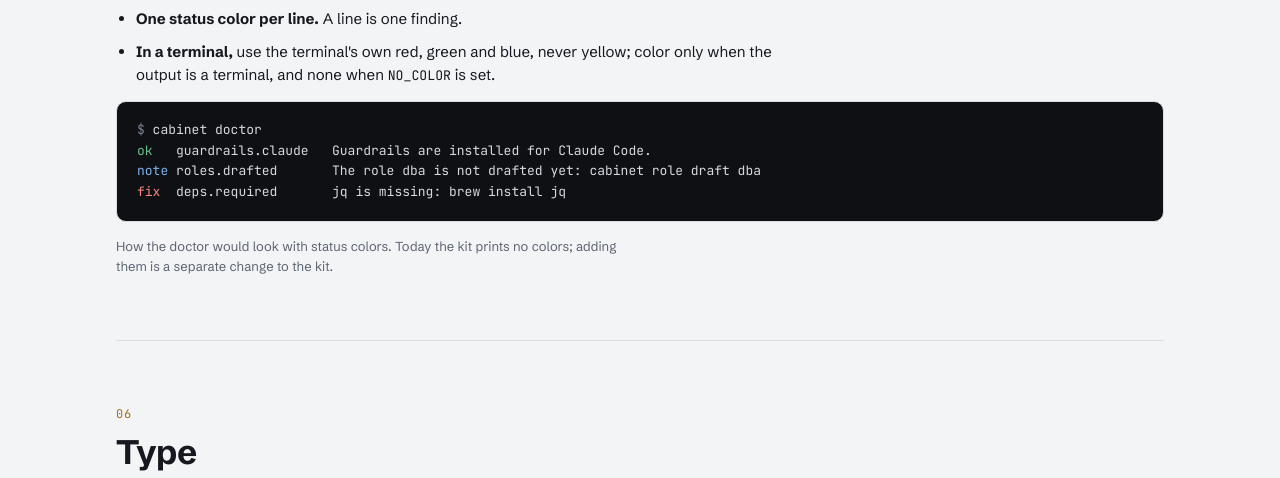
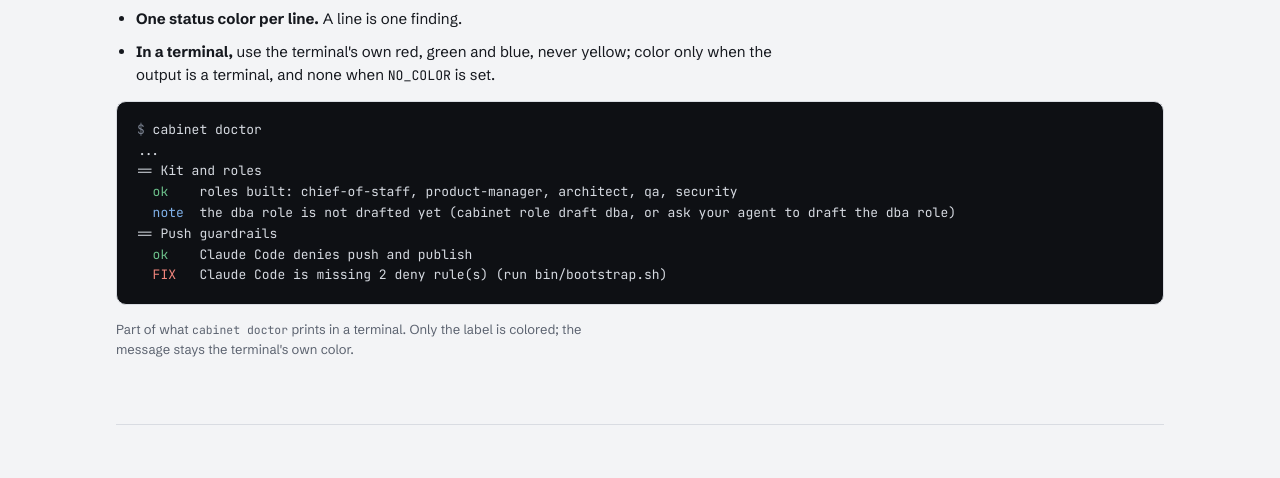
Before and after one commit to TarekRaafat/cabinet, a website: page brand/index.html in a window 1280 px wide. Shown: the part 5132-5610 px from the top of the page. Drawn offline with Linux system fonts and the light colour scheme.

Commit message:
cabinet doctor colors each result's label in a terminal: ok green, note blue, FIX red; none when piped or with NO_COLOR

```diff
--- a/brand/index.html
+++ b/brand/index.html
@@ -429,10 +429,14 @@ footer svg { width: 22px; height: 22px; color: var(--ink); }
           <li><b>In a terminal,</b> use the terminal's own red, green and blue, never yellow; color only when the output is a terminal, and none when <code>NO_COLOR</code> is set.</li>
         </ul>
         <div class="status-term"><pre><span class="dim">$</span> cabinet doctor
-<span class="st-ok">ok  </span> guardrails.claude   Guardrails are installed for Claude Code.
-<span class="st-note">note</span> roles.drafted       The role dba is not drafted yet: cabinet role draft dba
-<span class="st-fix">fix </span> deps.required       jq is missing: brew install jq</pre></div>
-        <p class="muted" style="font-size:13px">How the doctor would look with status colors. Today the kit prints no colors; adding them is a separate change to the kit.</p>
+...
+== Kit and roles
+  <span class="st-ok">ok</span>    roles built: chief-of-staff, product-manager, architect, qa, security
+  <span class="st-note">note</span>  the dba role is not drafted yet (cabinet role draft dba, or ask your agent to draft the dba role)
+== Push guardrails
+  <span class="st-ok">ok</span>    Claude Code denies push and publish
+  <span class="st-fix">FIX</span>   Claude Code is missing 2 deny rule(s) (run bin/bootstrap.sh)</pre></div>
+        <p class="muted" style="font-size:13px">Part of what <code>cabinet doctor</code> prints in a terminal. Only the label is colored; the message stays the terminal's own color.</p>
       </div>
     </section>
 
```
Also changed, not shown: docs/commands.md (+1 -1 lines), llms-full.txt (+3 -2 lines), CHANGELOG.md, 2 other files.
